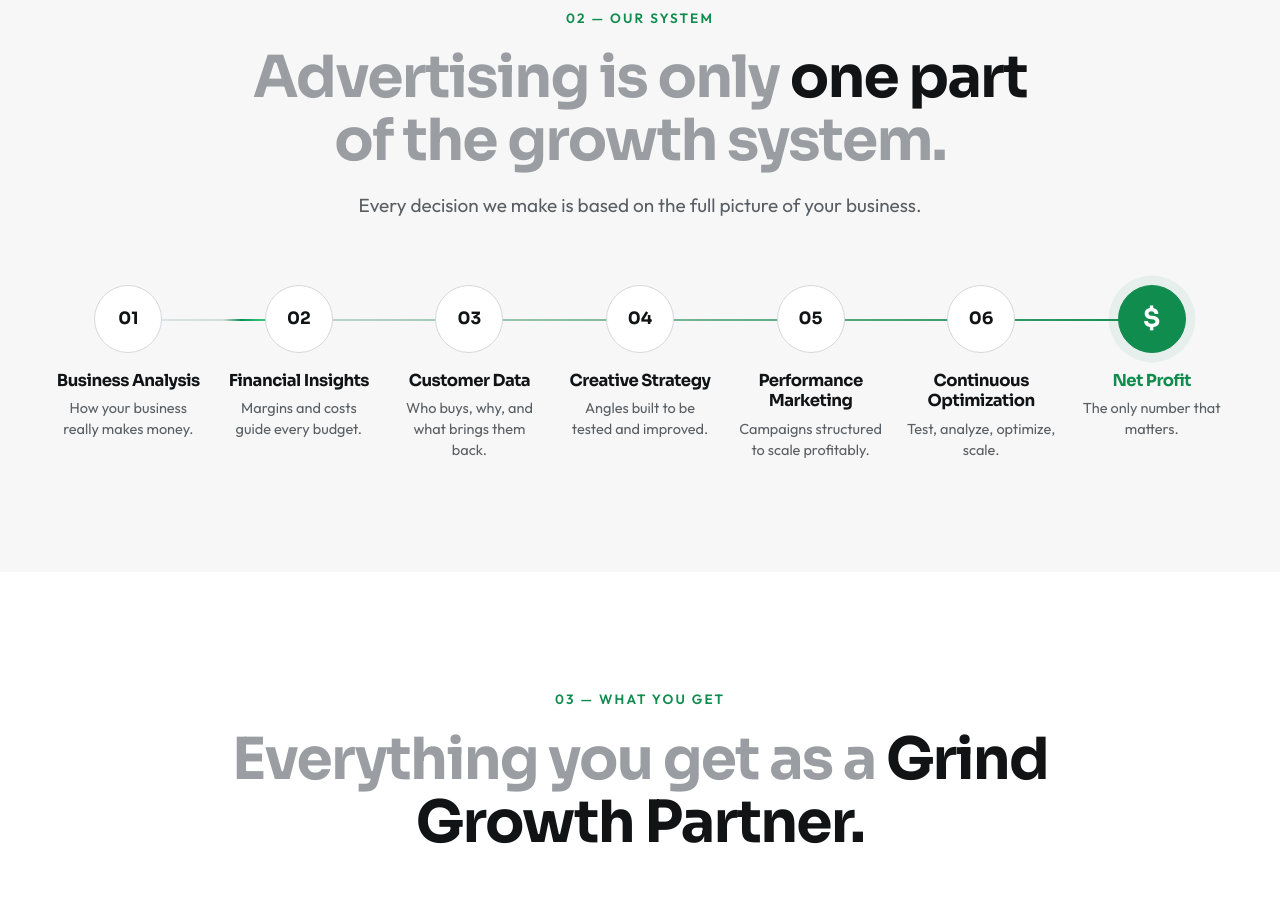
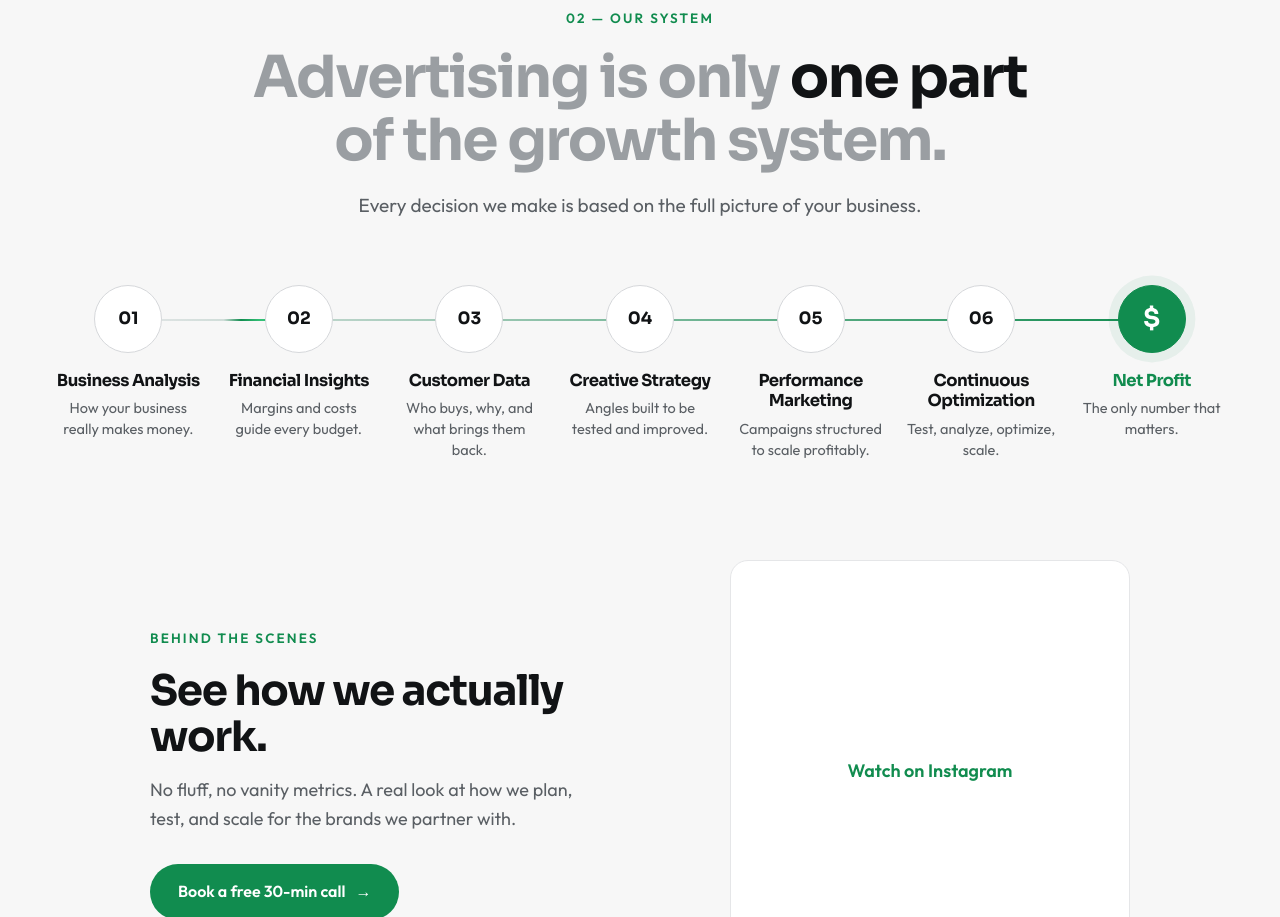
Before and after one commit to ziadezzatz1m-cell/grind-website, a plain HTML site: page index.html in a window 1280 px wide. Shown: the part 1883-2800 px from the top of the page. Drawn offline with Linux system fonts and the light colour scheme; a script that the page names is missing.

Commit message:
Add behind-the-scenes reel to Our System

```diff
--- a/index.html
+++ b/index.html
@@ -130,6 +130,22 @@
           <div class="flow-node"><span class="n">06</span><h3>Continuous Optimization</h3><p>Test, analyze, optimize, scale.</p></div>
           <div class="flow-node flow-end"><span class="n">$</span><h3>Net Profit</h3><p>The only number that matters.</p></div>
         </div>
+
+        <div class="system-video">
+          <div class="system-copy reveal">
+            <span class="eyebrow">Behind the scenes</span>
+            <h3>See how we actually work.</h3>
+            <p>No fluff, no vanity metrics. A real look at how we plan, test, and scale for the brands we partner with.</p>
+            <a href="https://calendly.com/ziadezzatb2b/30min" target="_blank" rel="noopener" class="btn btn-accent">
+              Book a free 30-min call <span class="arrow">→</span>
+            </a>
+          </div>
+          <div class="ig-item reveal">
+            <blockquote class="instagram-media" data-instgrm-permalink="https://www.instagram.com/p/DdFgRM0I4Fw/?utm_source=ig_embed&amp;utm_campaign=loading" data-instgrm-version="14">
+              <a href="https://www.instagram.com/p/DdFgRM0I4Fw/" target="_blank" rel="noopener">Watch on Instagram</a>
+            </blockquote>
+          </div>
+        </div>
       </div>
     </section>
 
--- a/script.js
+++ b/script.js
@@ -110,11 +110,10 @@
   lightStatement();
 }
 
-// Instagram testimonials: load the embed script only when the section is near
-const igSection = document.getElementById("testimonials");
+// Instagram embeds: load the embed script only when the first one is near
 const igObserver = new IntersectionObserver(
   (entries) => {
-    if (!entries[0].isIntersecting) return;
+    if (!entries.some((e) => e.isIntersecting)) return;
     igObserver.disconnect();
     const s = document.createElement("script");
     s.src = "https://www.instagram.com/embed.js";
@@ -123,7 +122,7 @@
   },
   { rootMargin: "800px 0px" }
 );
-igObserver.observe(igSection);
+document.querySelectorAll(".instagram-media").forEach((el) => igObserver.observe(el));
 
 // Video testimonials: custom play button
 document.querySelectorAll(".video-item").forEach((item) => {
--- a/styles.css
+++ b/styles.css
@@ -437,6 +437,18 @@
 }
 .flow-end h3 { color: var(--green); }
 
+/* System video */
+.system-video {
+  display: grid;
+  grid-template-columns: 1fr 400px;
+  gap: 64px;
+  align-items: center;
+  max-width: 980px;
+  margin: 100px auto 0;
+}
+.system-copy h3 { font-size: clamp(28px, 3.4vw, 42px); line-height: 1.1; margin-bottom: 16px; }
+.system-copy p { color: var(--muted); margin-bottom: 30px; max-width: 440px; }
+
 /* ---------- Cards ---------- */
 .cards {
   display: grid;
@@ -629,6 +641,8 @@
   .flow-line::before { background: linear-gradient(180deg, transparent, var(--green)); transform: scaleY(0); transform-origin: top; }
   .flow.visible .flow-line::before { transform: scaleY(1); }
   .flow-pulse { display: none; }
+  .system-video { grid-template-columns: 1fr; gap: 36px; max-width: 420px; margin-top: 70px; text-align: center; }
+  .system-copy p { margin-inline: auto; }
   .flow-node { display: grid; grid-template-columns: 68px 1fr; column-gap: 20px; text-align: left; padding: 12px 0; align-items: center; }
   .flow-node .n { grid-row: span 2; margin: 0; }
   .flow-node h3 { align-self: end; margin: 0; }
```
